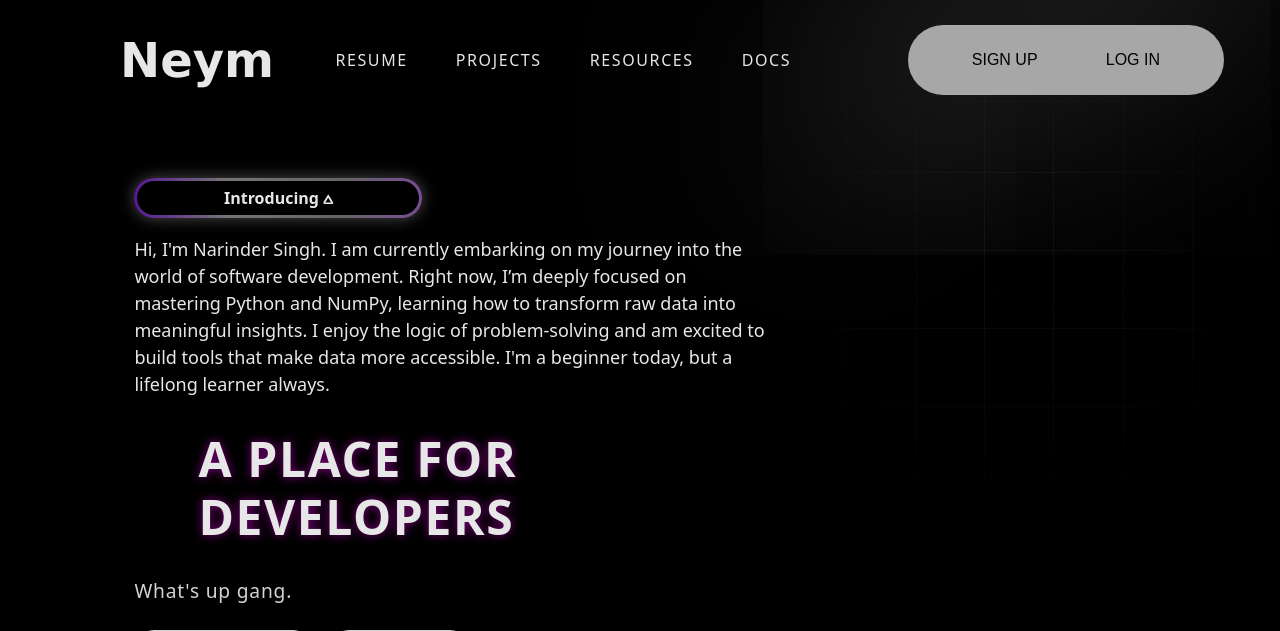
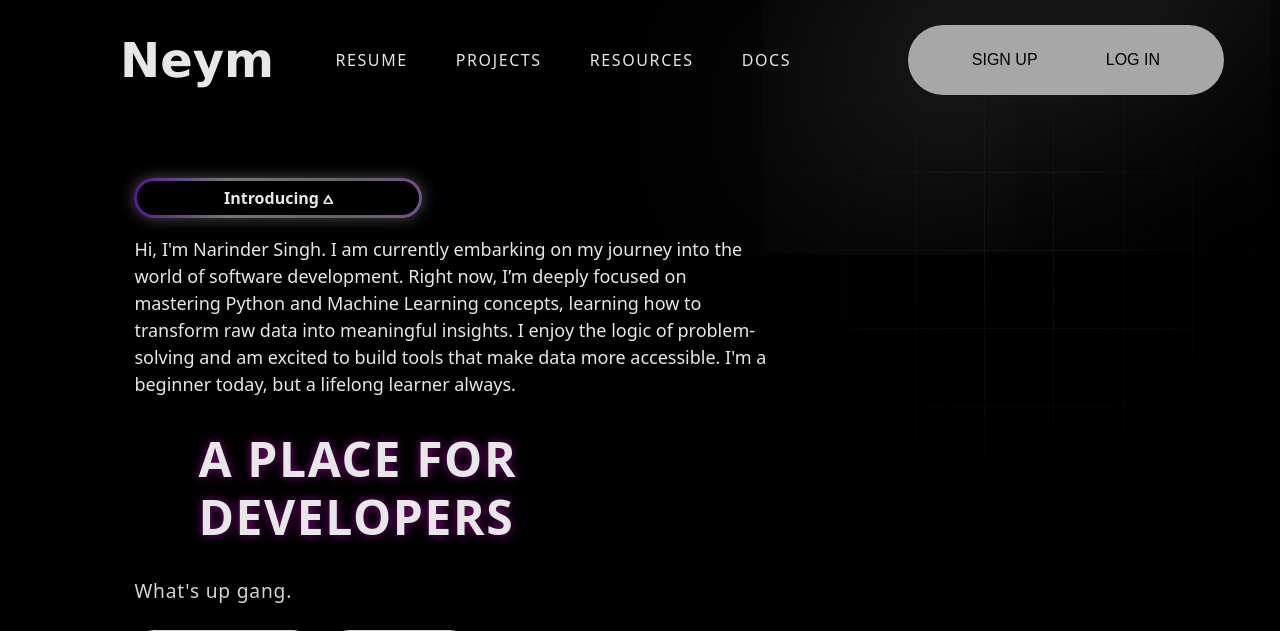
Before and after one commit to themehmi/PortFolio, a Flask app: page / in a window 1280 px wide; the page is wider, and only the part inside the window is pictured. Shown: the top 631 px of that part. Run offline with Flask 3, Linux system fonts and the light colour scheme; some libraries are stand-ins or nearby versions.

Commit message:
Revise introduction and update skills focus
Updated the introduction to include a focus on Machine Learning.

```diff
--- a/templates/index.html
+++ b/templates/index.html
@@ -29,7 +29,7 @@
         <div class="tag-box">
         <div class="tag"><b>Introducing &wedbar;</b></div>
         </div>
-        <div class="para"><p>Hi, I'm Narinder Singh. I am currently embarking on my journey into the world of software development. Right now, I’m deeply focused on mastering Python and NumPy, learning how to transform raw data into meaningful insights. I enjoy the logic of problem-solving and am excited to build tools that make data more accessible. I'm a beginner today, but a lifelong learner always.</p></div>
+        <div class="para"><p>Hi, I'm Narinder Singh. I am currently embarking on my journey into the world of software development. Right now, I’m deeply focused on mastering Python and Machine Learning concepts, learning how to transform raw data into meaningful insights. I enjoy the logic of problem-solving and am excited to build tools that make data more accessible. I'm a beginner today, but a lifelong learner always.</p></div>
             <h1 class="content">A PLACE FOR<br>DEVELOPERS</h1>
             <p class="description">
              What's up gang.</p>
```
